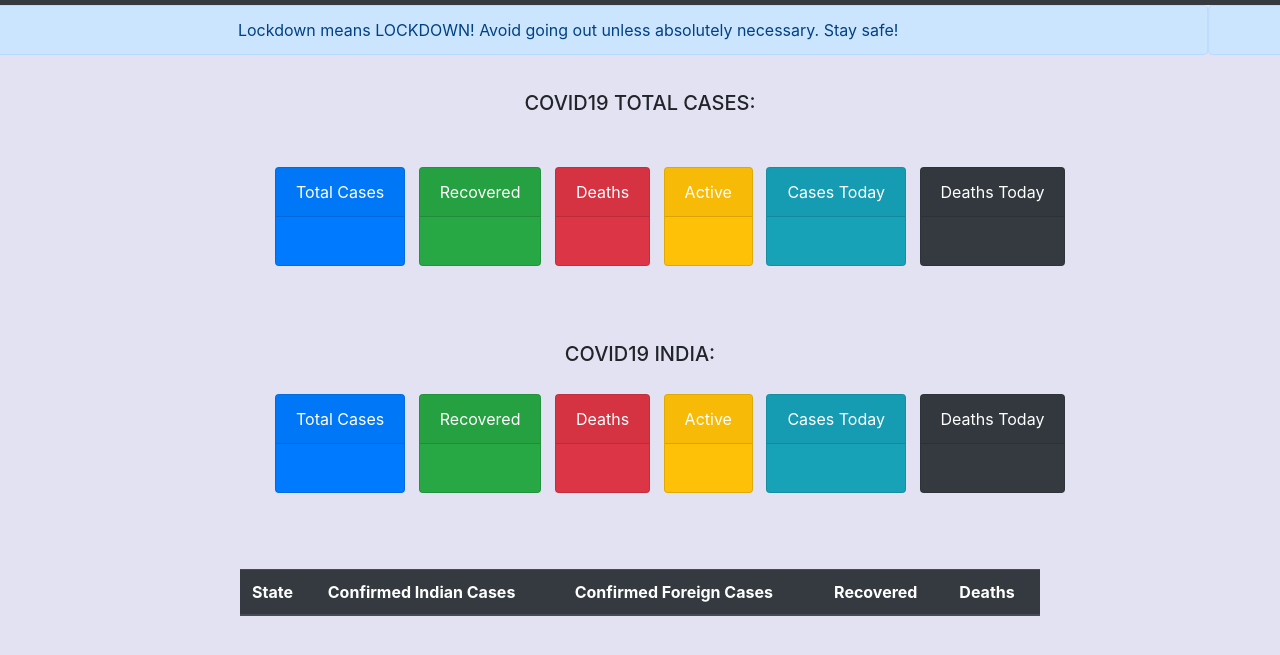
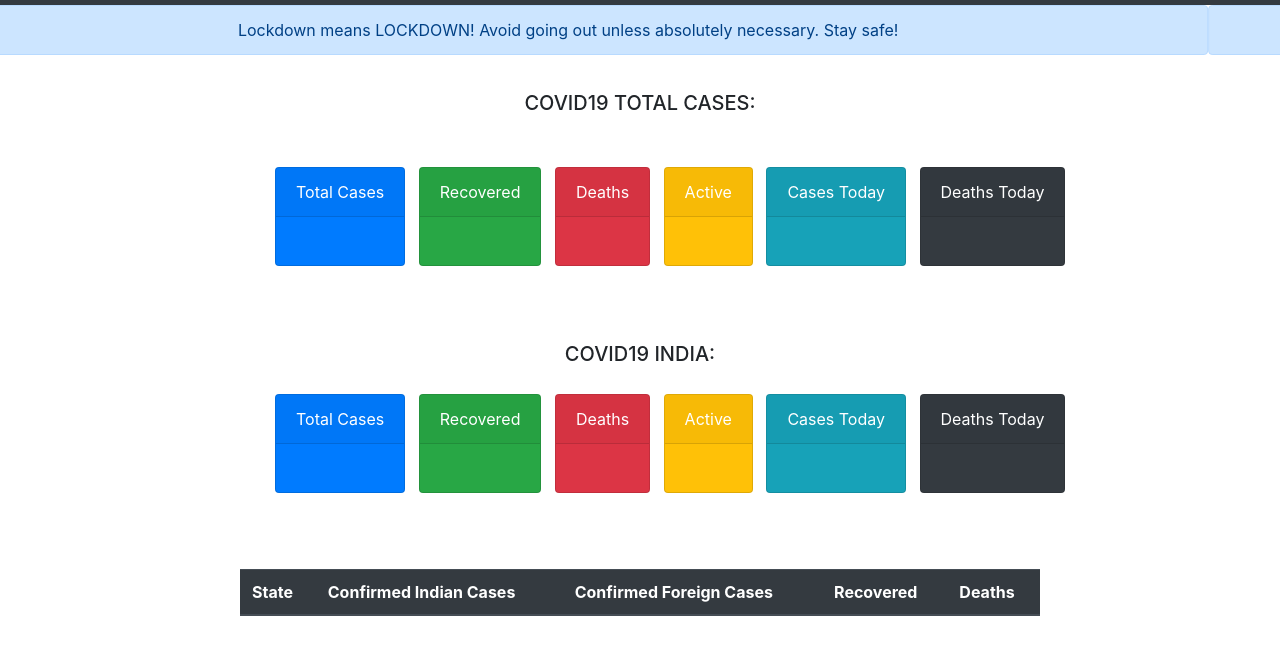
Before and after one commit to gouthamelango/Covid19, a plain HTML site: page index.html in a window 1280 px wide. Shown: the part 51-706 px from the top of the page. Drawn offline with nearby package versions, Linux system fonts and the light colour scheme; no server answers.

Commit message:
Update style.css

```diff
--- a/style.css
+++ b/style.css
@@ -1,5 +1,5 @@
 body{
-    background-color: #E3E2F3;
+    background-color: white;
 }
 .main-content{
     padding: 20px;
```
